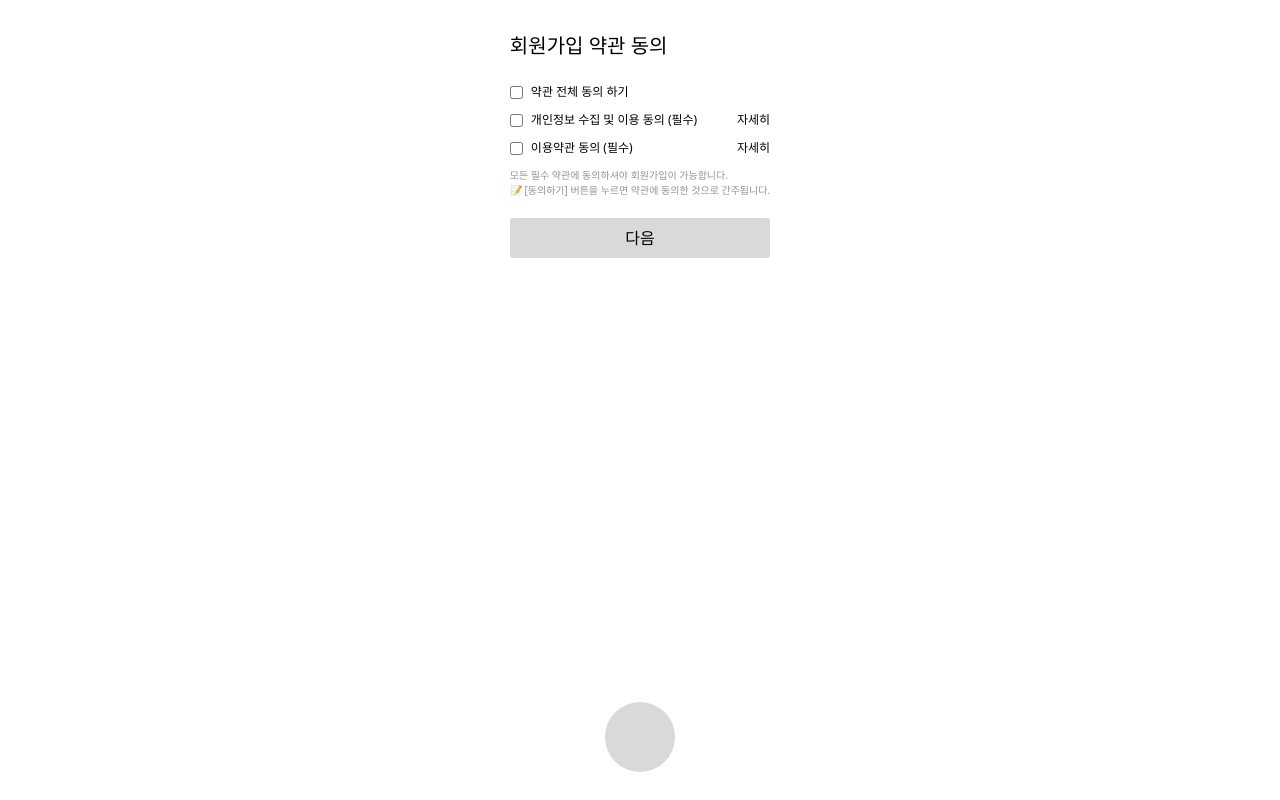
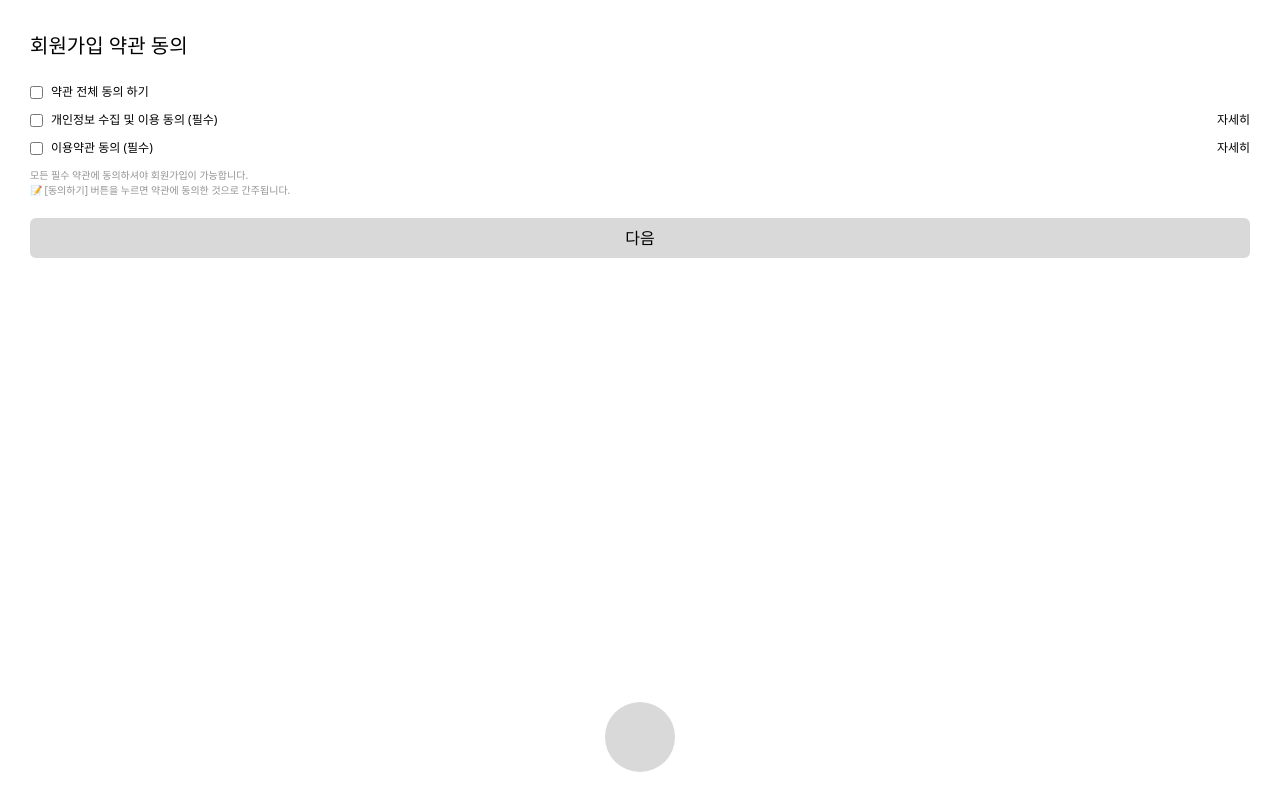
Before and after one commit to kdt-ful-class-three-group/poop, a React (Vite) app in the folder client/: page /RegisterMain in a window 1280 px wide. Built offline with nearby package versions, Linux system fonts and the light colour scheme.

Commit message:
메인으로 접속할 경우 약관 동의 페이지가 표시 되도록 설정

```diff
--- /dev/null
+++ b/client/src/components/Terms.jsx
@@ -0,0 +1,37 @@
+function Terms(){
+  return (
+    <div>
+      <div className="text-xl">
+        <h2>회원가입 약관 동의</h2>
+      </div>
+      <div className="mt-6 mb-1">
+        <label className="flex items-center mb-3">
+          <input className="mr-2" type="checkbox" />
+          <p className="text-xs">약관 전체 동의 하기</p>
+        </label>
+        <div className="flex items-center justify-between mb-3">
+          <label className="flex items-center">
+            <input className="mr-2" type="checkbox" />
+            <p className="text-xs">개인정보 수집 및 이용 동의 (필수)</p>
+          </label>
+          <button className="text-xs">자세히</button>
+        </div>
+        <div className="flex items-center justify-between mb-3">
+          <label className="flex items-center">
+            <input className="mr-2" type="checkbox" />
+            <p className="text-xs">이용약관 동의 (필수)</p>
+          </label>
+          <button className="text-xs">자세히</button>
+        </div>
+        <div>
+          <p className="text-[10px] text-[#939393]">
+            모든 필수 약관에 동의하셔야 회원가입이 가능합니다. <br /> 📝
+            [동의하기] 버튼을 누르면 약관에 동의한 것으로 간주됩니다.
+          </p>
+        </div>
+      </div>
+    </div>
+  )
+}
+
+export default Terms;
--- a/client/src/pages/RegisterMain.jsx
+++ b/client/src/pages/RegisterMain.jsx
@@ -1,40 +1,12 @@
 import React from "react";
+import Button from "../components/Button";
+import Terms from '../components/Terms';
 
 function RegisterMain() {
   return (
-    <div>
-      <div className="text-xl">
-        <h2>회원가입 약관 동의</h2>
-      </div>
-      <div className="mt-6 mb-1">
-        <label className="flex items-center mb-3">
-          <input className="mr-2" type="checkbox" />
-          <p className="text-xs">약관 전체 동의 하기</p>
-        </label>
-        <div className="flex items-center justify-between mb-3">
-          <label className="flex items-center">
-            <input className="mr-2" type="checkbox" />
-            <p className="text-xs">개인정보 수집 및 이용 동의 (필수)</p>
-          </label>
-          <button className="text-xs">자세히</button>
-        </div>
-        <div className="flex items-center justify-between mb-3">
-          <label className="flex items-center">
-            <input className="mr-2" type="checkbox" />
-            <p className="text-xs">이용약관 동의 (필수)</p>
-          </label>
-          <button className="text-xs">자세히</button>
-        </div>
-        <div>
-          <p className="text-[10px] text-[#939393]">
-            모든 필수 약관에 동의하셔야 회원가입이 가능합니다. <br /> 📝
-            [동의하기] 버튼을 누르면 약관에 동의한 것으로 간주됩니다.
-          </p>
-        </div>
-        <button className="flex w-full justify-center rounded-[3px] p-2 mt-5 bg-[#D9D9D9]">
-          다음
-        </button>
-      </div>
+    <div className=" w-full h-full">
+      {<Terms/>}
+      <Button text='다음' colorClass={'bg-[#D9D9D9] flex w-full justify-center rounded-[3px] p-2 mt-5'}/>
     </div>
   );
 }
```
